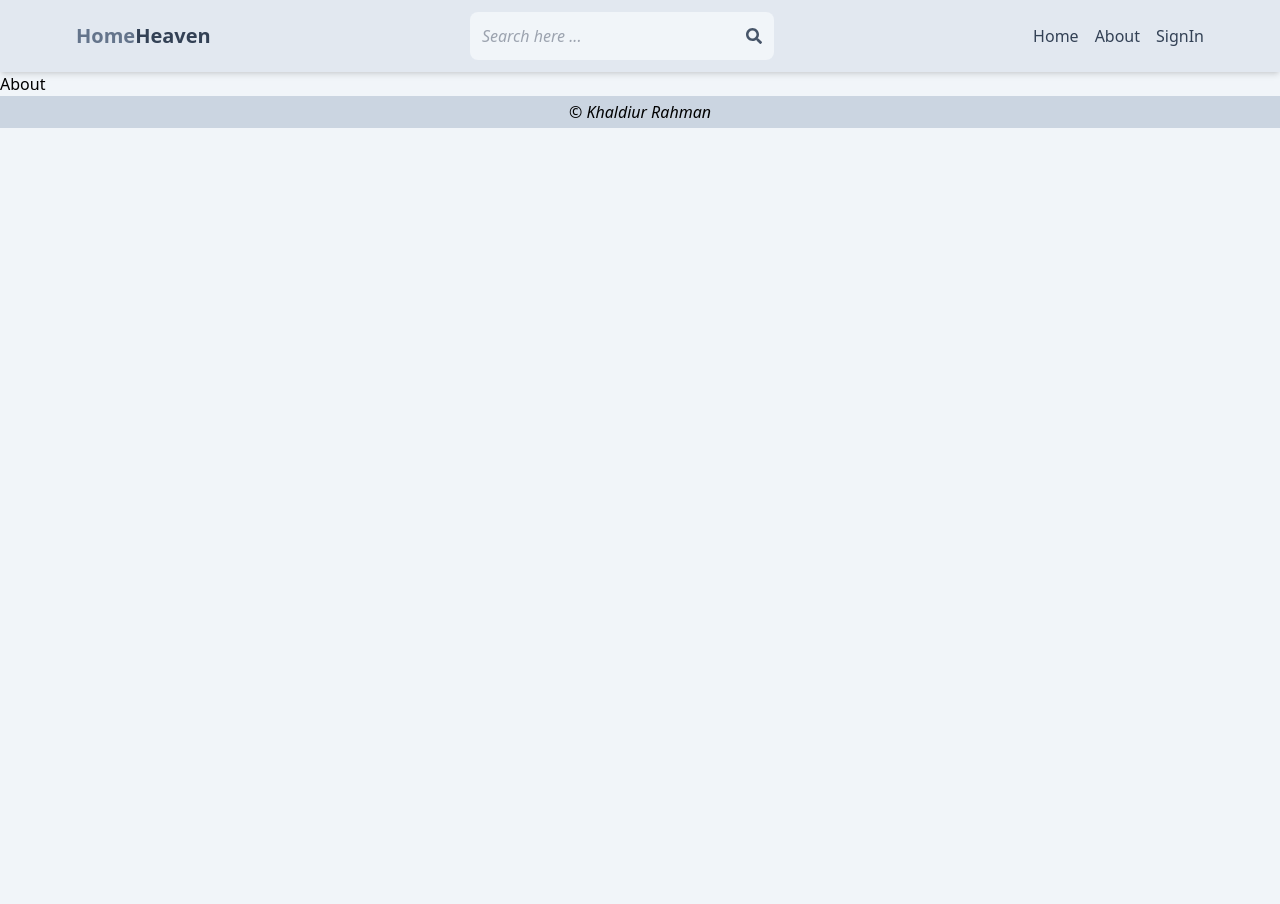
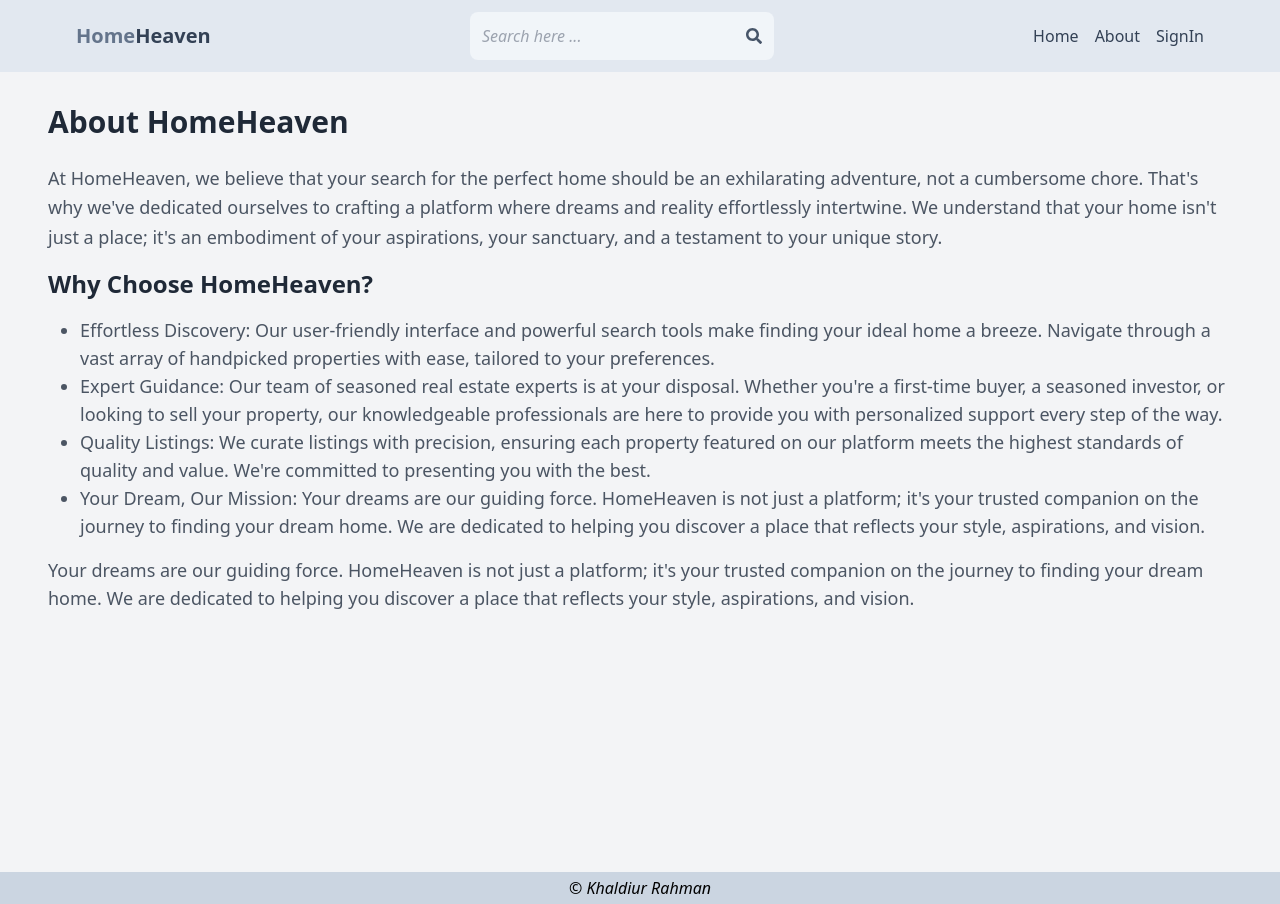
Before and after one commit to Khalidur-sujon/HomeHaven, a React (Vite) app in the folder client/: page /about in a window 1280 px wide. Before the commit the page ends 800 px from the top, so only its background shows below. Built offline with nearby package versions, Linux system fonts and the light colour scheme.

Commit message:
added UI and Content for About page

```diff
--- a/client/src/pages/About.jsx
+++ b/client/src/pages/About.jsx
@@ -1,7 +1,63 @@
 import React from "react";
 
-const About = () => {
-	return <div>About</div>;
-};
+function About() {
+	return (
+		<div className="bg-gray-100 min-h-screen p-8 px-12">
+			<div className="container mx-auto">
+				<h1 className="text-3xl font-semibold text-gray-800 mb-6">
+					About HomeHeaven
+				</h1>
+				<p className="text-gray-600 text-lg leading-relaxed">
+					At HomeHeaven, we believe that your search for the perfect
+					home should be an exhilarating adventure, not a cumbersome
+					chore. That's why we've dedicated ourselves to crafting a
+					platform where dreams and reality effortlessly intertwine.
+					We understand that your home isn't just a place; it's an
+					embodiment of your aspirations, your sanctuary, and a
+					testament to your unique story.
+				</p>
+				<h2 className="text-2xl font-semibold text-gray-800 my-4">
+					Why Choose HomeHeaven?
+				</h2>
+				<ul className="list-disc pl-8 text-gray-600 text-lg">
+					<li>
+						Effortless Discovery: Our user-friendly interface and
+						powerful search tools make finding your ideal home a
+						breeze. Navigate through a vast array of handpicked
+						properties with ease, tailored to your preferences.
+					</li>
+					<li>
+						Expert Guidance: Our team of seasoned real estate
+						experts is at your disposal. Whether you're a first-time
+						buyer, a seasoned investor, or looking to sell your
+						property, our knowledgeable professionals are here to
+						provide you with personalized support every step of the
+						way.
+					</li>
+					<li>
+						Quality Listings: We curate listings with precision,
+						ensuring each property featured on our platform meets
+						the highest standards of quality and value. We're
+						committed to presenting you with the best.
+					</li>
+					<li>
+						Your Dream, Our Mission: Your dreams are our guiding
+						force. HomeHeaven is not just a platform; it's your
+						trusted companion on the journey to finding your dream
+						home. We are dedicated to helping you discover a place
+						that reflects your style, aspirations, and vision.
+					</li>
+				</ul>
+				<p className="text-gray-600 text-lg mt-4">
+					Your dreams are our guiding force. HomeHeaven is not just a
+					platform; it's your trusted companion on the journey to
+					finding your dream home. We are dedicated to helping you
+					discover a place that reflects your style, aspirations, and
+					vision.
+				</p>
+			</div>
+		</div>
+	);
+}
 
 export default About;
```
